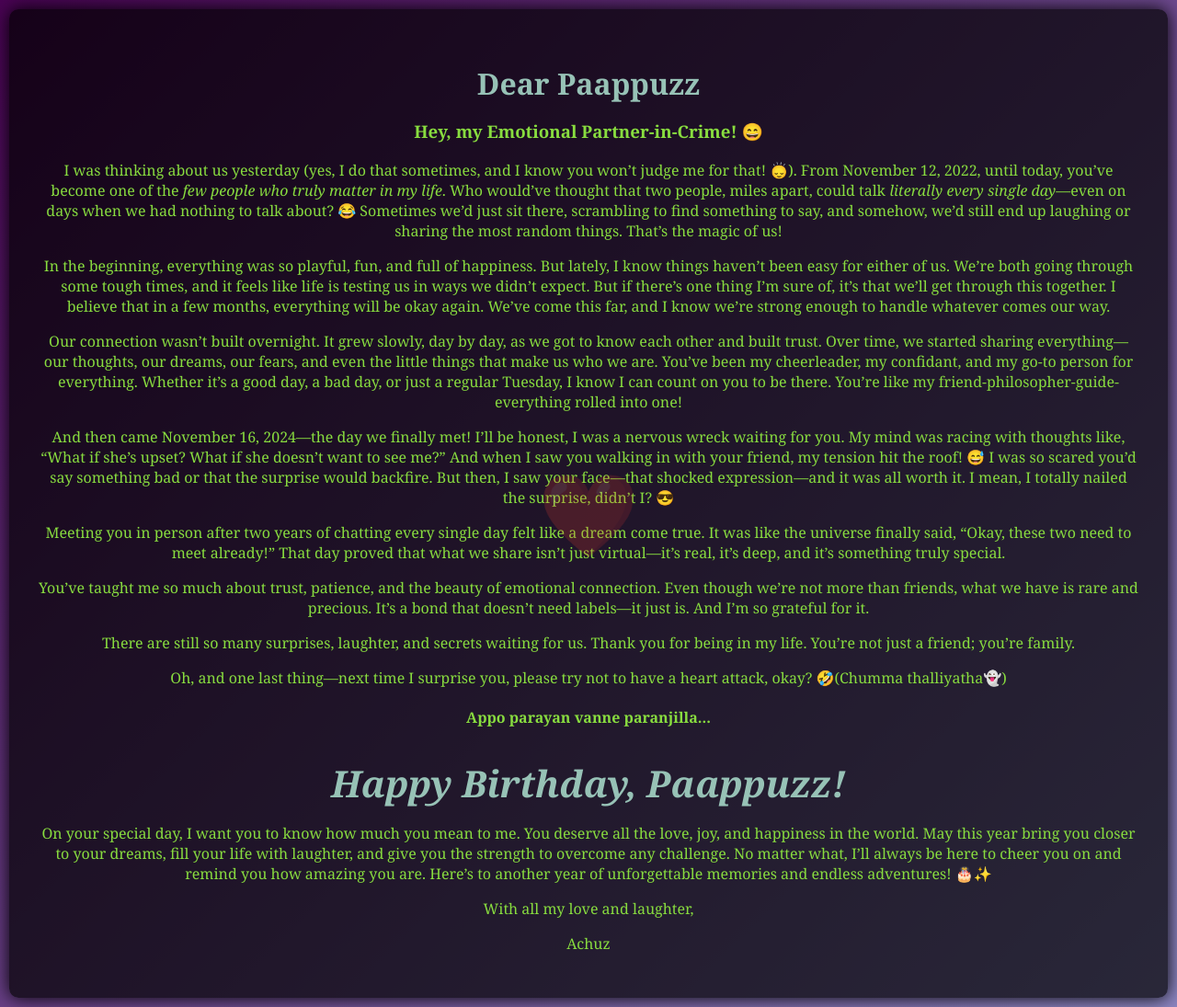
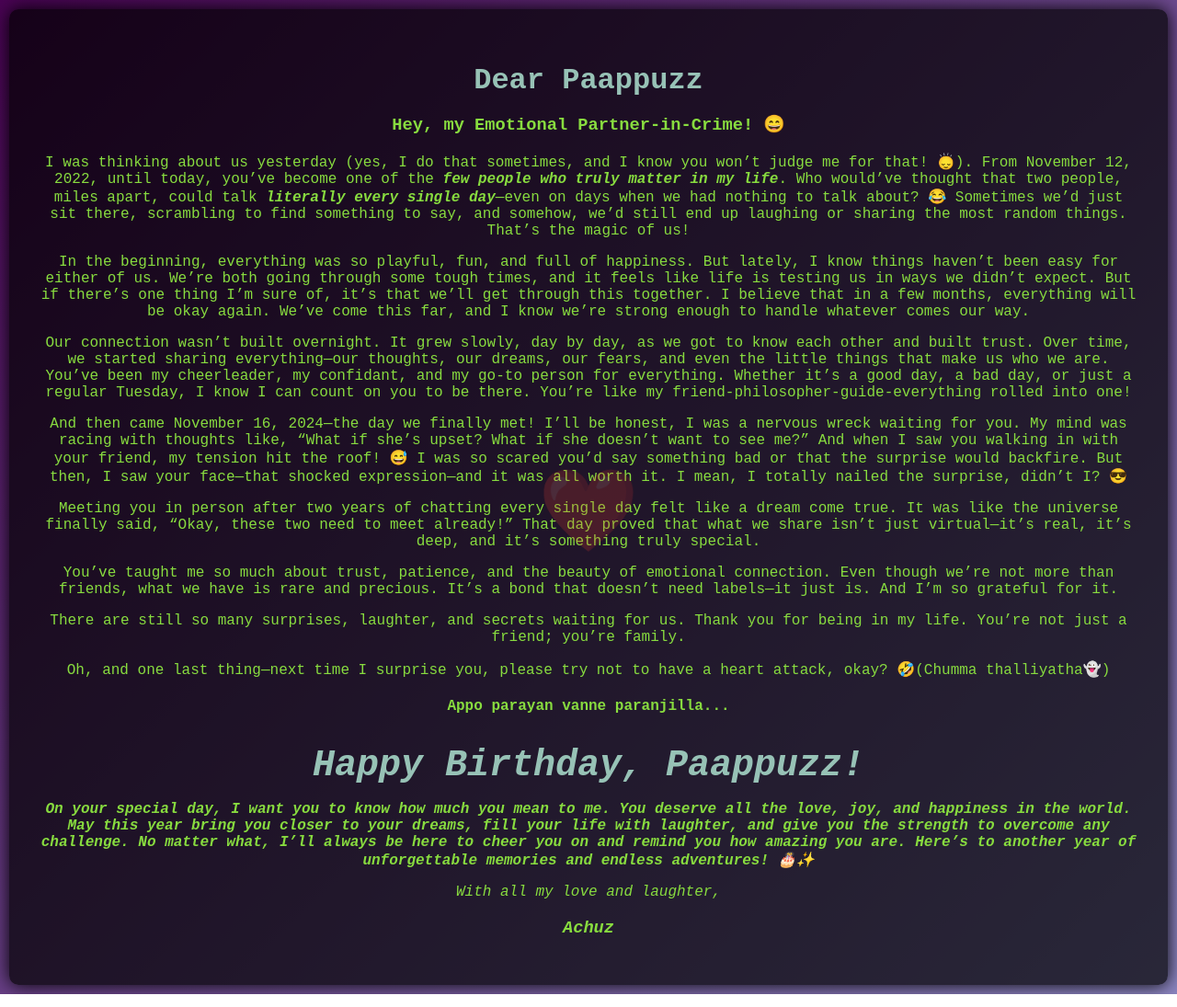
Before and after one commit to AchuzVijayan/Birthday-Wish, a plain HTML site: page letter.html in a window 1280 px wide. Shown: the whole page at 92% size. Drawn offline with Linux system fonts and the light colour scheme.

Commit message:
some more styling

```diff
--- a/letter.css
+++ b/letter.css
@@ -1,5 +1,5 @@
 body {
-  font-family: Georgia, 'Times New Roman', Times, serif;
+  font-family: 'Courier New', Courier, monospace;
   background: linear-gradient(135deg, #490353, #8b85c0);
   color: #88dc3f;
   display: flex;
--- a/letter.html
+++ b/letter.html
@@ -14,7 +14,7 @@
         <div class="container">
         <h2><strong>Dear Paappuzz</strong></h2>
         <h3>Hey, my Emotional Partner-in-Crime! 😄</h3>
-        <p>I was thinking about us yesterday (yes, I do that sometimes, and I know you won’t judge me for that! 🙂‍↕️). From November 12, 2022, until today, you’ve become one of the <em>few people who truly matter in my life</em>. Who would’ve thought that two people, miles apart, could talk <em>literally every single day</em>—even on days when we had nothing to talk about? 😂 Sometimes we’d just sit there, scrambling to find something to say, and somehow, we’d still end up laughing or sharing the most random things. That’s the magic of us!</p>
+        <p>I was thinking about us yesterday (yes, I do that sometimes, and I know you won’t judge me for that! 🙂‍↕️). From November 12, 2022, until today, you’ve become one of the <strong><em>few people who truly matter in my life</em></strong>. Who would’ve thought that two people, miles apart, could talk <strong><em>literally every single day</em></strong>—even on days when we had nothing to talk about? 😂 Sometimes we’d just sit there, scrambling to find something to say, and somehow, we’d still end up laughing or sharing the most random things. That’s the magic of us!</p>
         <p>In the beginning, everything was so playful, fun, and full of happiness. But lately, I know things haven’t been easy for either of us. We’re both going through some tough times, and it feels like life is testing us in ways we didn’t expect. But if there’s one thing I’m sure of, it’s that we’ll get through this together. I believe that in a few months, everything will be okay again. We’ve come this far, and I know we’re strong enough to handle whatever comes our way.</p>
         <p>Our connection wasn’t built overnight. It grew slowly, day by day, as we got to know each other and built trust. Over time, we started sharing everything—our thoughts, our dreams, our fears, and even the little things that make us who we are. You’ve been my cheerleader, my confidant, and my go-to person for everything. Whether it’s a good day, a bad day, or just a regular Tuesday, I know I can count on you to be there. You’re like my friend-philosopher-guide-everything rolled into one!</p>
         <p>And then came November 16, 2024—the day we finally met! I’ll be honest, I was a nervous wreck waiting for you. My mind was racing with thoughts like, “What if she’s upset? What if she doesn’t want to see me?” And when I saw you walking in with your friend, my tension hit the roof! 😅 I was so scared you’d say something bad or that the surprise would backfire. But then, I saw your face—that shocked expression—and it was all worth it. I mean, I totally nailed the surprise, didn’t I? 😎</p>
@@ -24,9 +24,9 @@
         <p>Oh, and one last thing—next time I surprise you, please try not to have a heart attack, okay? 🤣(Chumma thalliyatha👻)</p>
         <h4>Appo parayan vanne paranjilla...</h4>
         <h1><strong><em>Happy Birthday, Paappuzz!</em></strong></h1>
-        <p>On your special day, I want you to know how much you mean to me. You deserve all the love, joy, and happiness in the world. May this year bring you closer to your dreams, fill your life with laughter, and give you the strength to overcome any challenge. No matter what, I’ll always be here to cheer you on and remind you how amazing you are. Here’s to another year of unforgettable memories and endless adventures! 🎂✨</p>
-        <p>With all my love and laughter,</p>
-        <p>Achuz</p>
+        <p><strong><em>On your special day, I want you to know how much you mean to me. You deserve all the love, joy, and happiness in the world. May this year bring you closer to your dreams, fill your life with laughter, and give you the strength to overcome any challenge. No matter what, I’ll always be here to cheer you on and remind you how amazing you are. Here’s to another year of unforgettable memories and endless adventures! 🎂✨</em></strong></p>
+        <p><em>With all my love and laughter,</em></p>
+        <h3><em>Achuz</em></h3>
         </div>
     </article>
 
```
